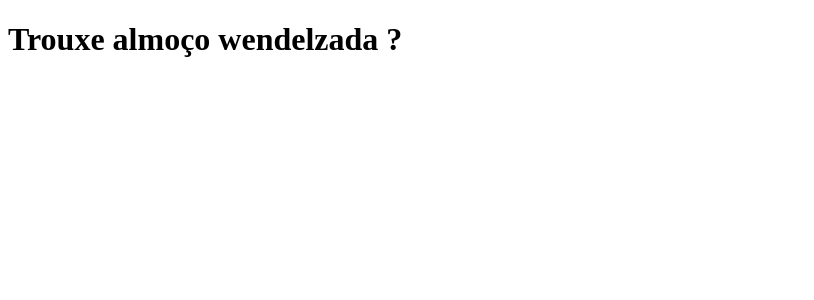
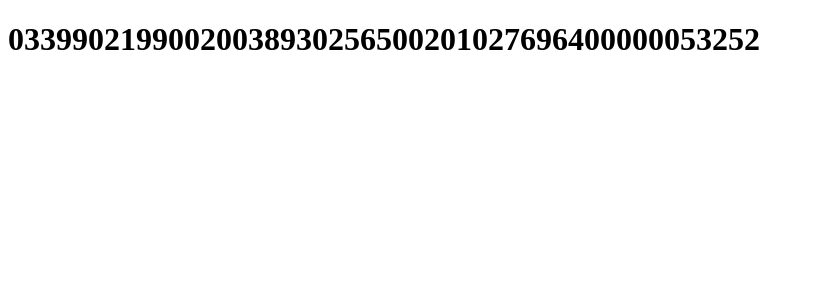
Before and after one commit to HugoSerique/cursodev, a Next.js app: page / in a window 1280 px wide. Shown: the top 300 px of the page, without its empty margins (0-814 px from the left). Built offline with nearby package versions, Linux system fonts and the light colour scheme.

Commit message:
numero do boleto pra Julia

```diff
--- a/pages/index.js
+++ b/pages/index.js
@@ -1,6 +1,6 @@
 function Home() {
 
-    return <h1>Trouxe almoço wendelzada ?</h1>
+    return <h1>03399021990020038930256500201027696400000053252</h1>
 
 }
 
```
